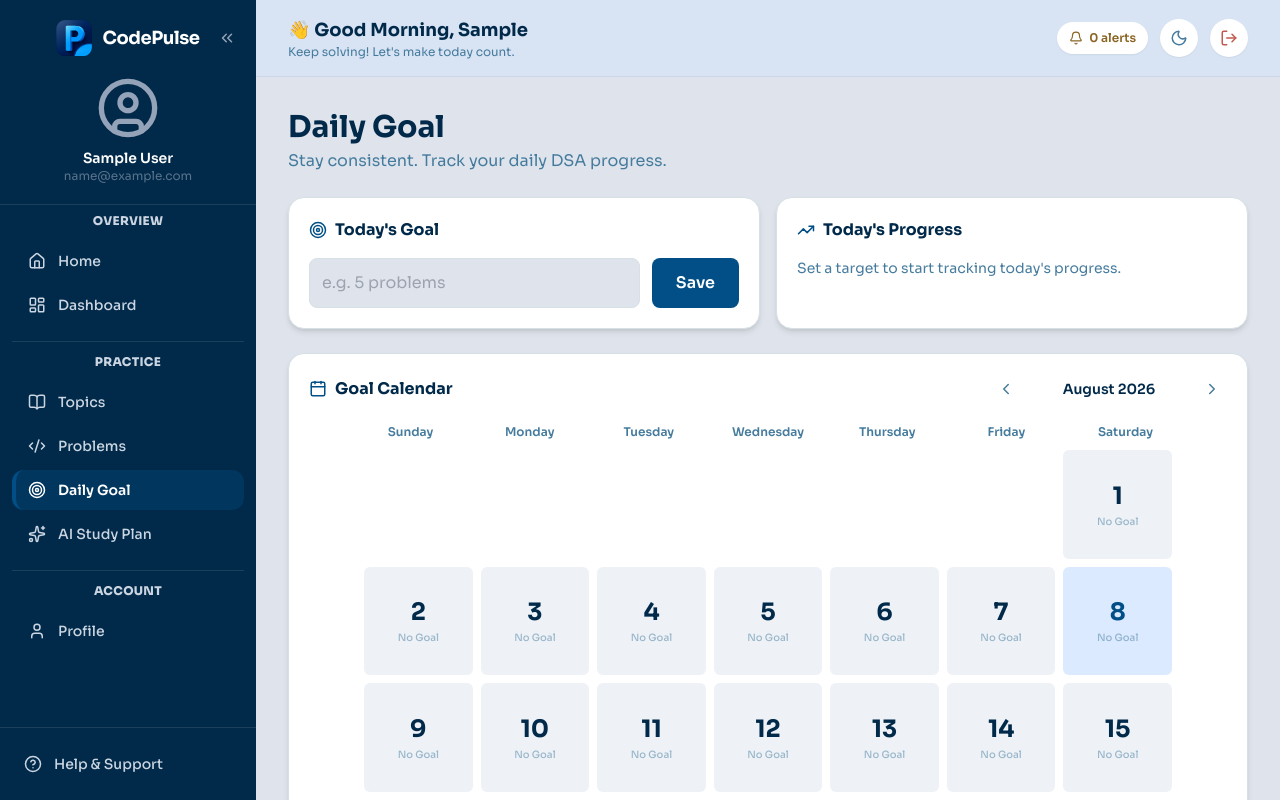
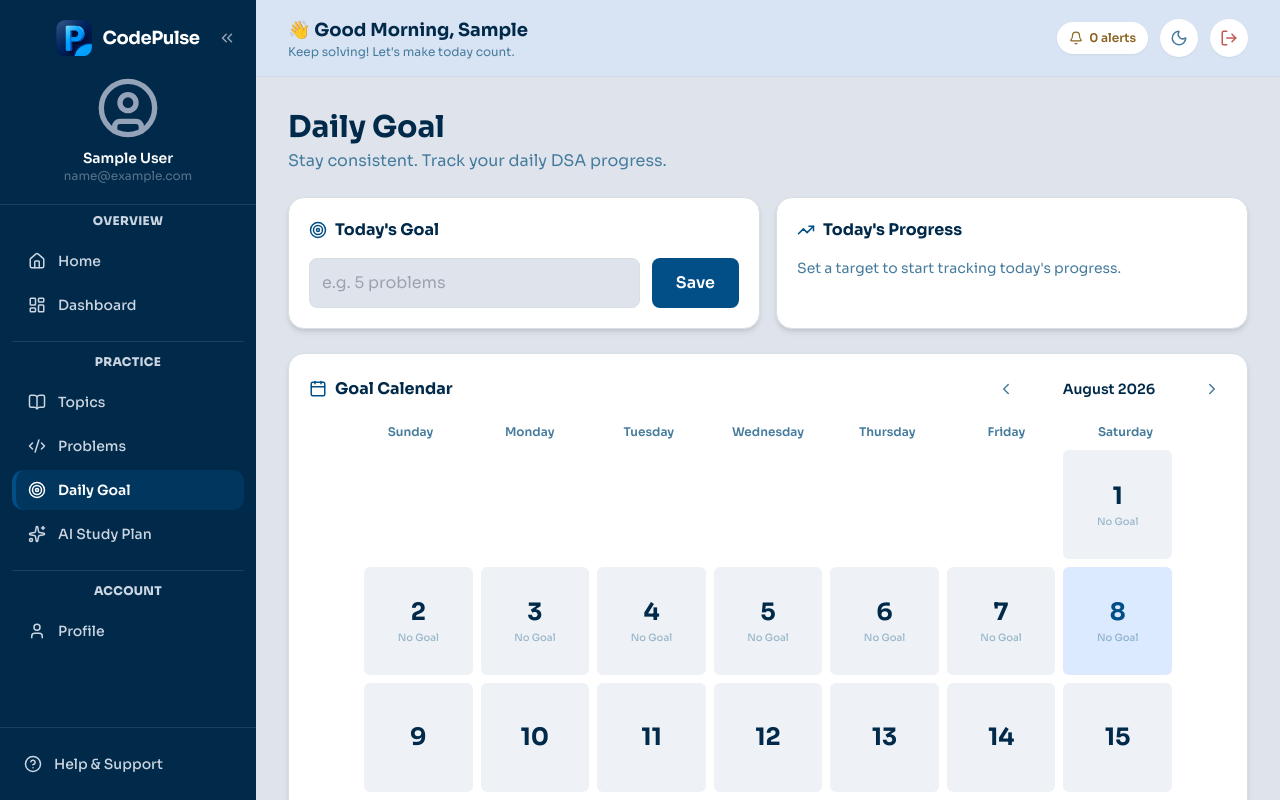
Before and after one commit to varinda-Aggarwal/CodePulse, a React (Create React App) app in the folder client/: page /goal in a window 1280 px wide. Shown: the top 800 px of the page. Built offline with nearby package versions, Linux system fonts and the light colour scheme; no server answers; sample sign-in values are in the browser's storage.

Commit message:
Fix goal calendar to correctly distinguish Achieved/Missed/Today/Upcoming/No Goal states and hide labels on future dates

```diff
--- a/client/src/pages/DailyGoal.js
+++ b/client/src/pages/DailyGoal.js
@@ -237,9 +237,11 @@ const DailyGoal = () => {
                                         <span className={`text-2xl font-bold ${isToday ? 'text-brand' : 'text-text'}`}>
                                             {dayObj.day}
                                         </span>
-                                        <span className={`text-[10px] font-medium ${hasTarget ? 'text-text-muted' : 'text-text-muted/50'}`}>
-                                            {hasTarget ? `${entry.achieved}/${entry.target}` : 'No Goal'}
-                                        </span>
+                                        {!isFuture && (
+                                            <span className={`text-[10px] font-medium ${hasTarget ? 'text-text-muted' : 'text-text-muted/50'}`}>
+                                                {hasTarget ? `${entry.achieved}/${entry.target}` : 'No Goal'}
+                                            </span>
+                                        )}
                                     </div>
                                 );
                             })}
```
